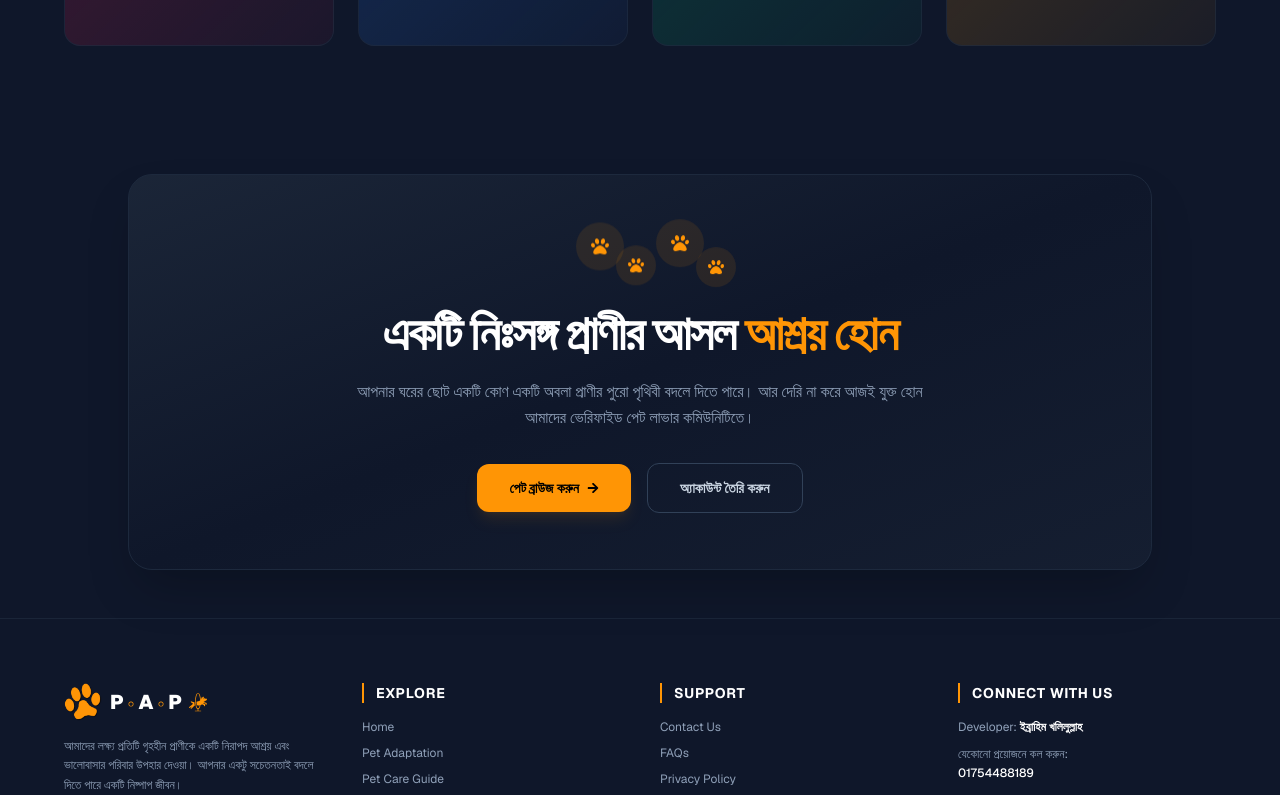
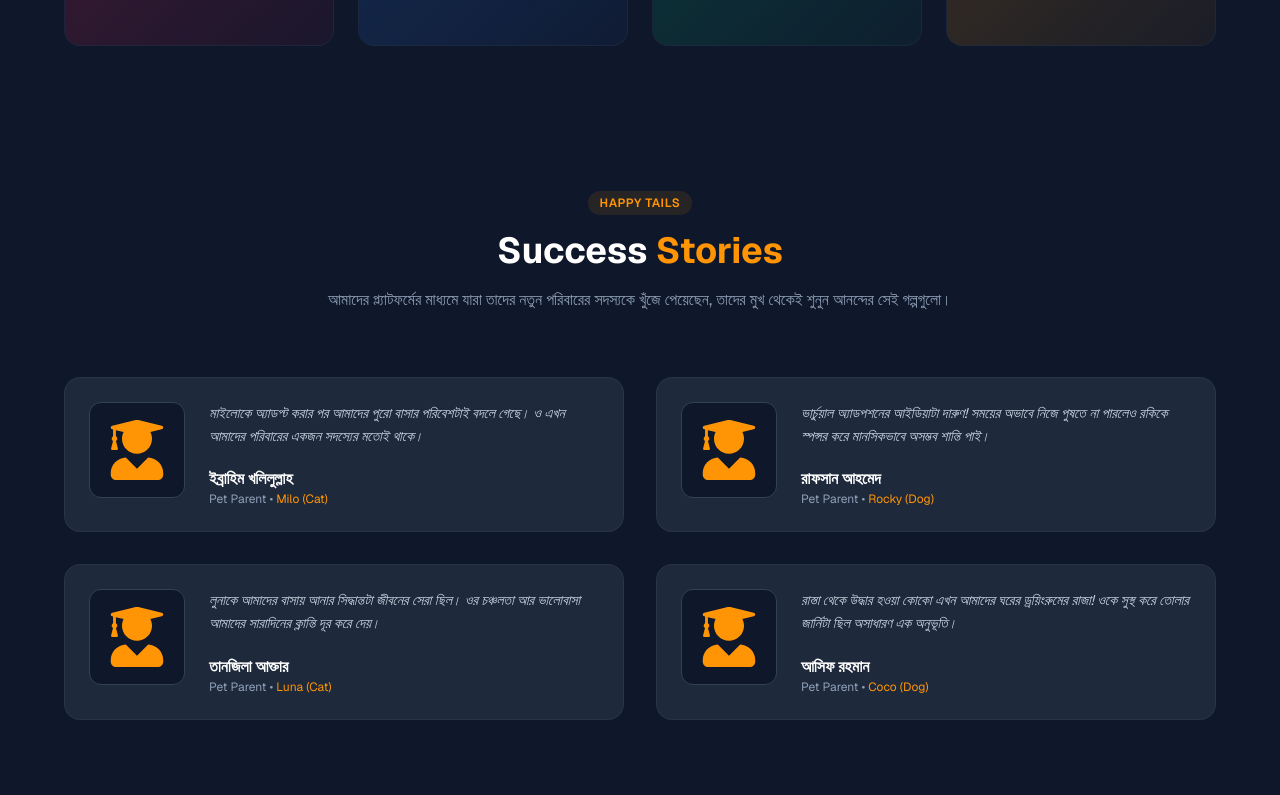
Before and after one commit to 01754488189ib-tech/B-13-Assignment-09-2.0, a Next.js app: page / in a window 1280 px wide. Shown: the part 3100-3895 px from the top of the page. Built offline with nearby package versions, Linux system fonts and the light colour scheme.

Commit message:
chore: migrate Success Stories component from old repository to fresh setup

```diff
--- a/src/app/page.js
+++ b/src/app/page.js
@@ -3,6 +3,7 @@ import Banner from "@/components/Banner";
 import CallToAction from "@/components/CallToAction";
 import Patnest from "@/components/Patnest";
 import Petcare from "@/components/Petcare";
+import SuccessStories from "@/components/SuccessStories";
 import Tabs from "@/components/Tabs";
 import Image from "next/image";
 
@@ -14,7 +15,7 @@ export default function Home() {
       <Petcare />
       <AdoptionProcess />
       <Patnest />
-      {/* <SuccessStories /> */}
+      <SuccessStories />
       {/* <SimplePetFeature /> */}
       <CallToAction />
     </div>
--- /dev/null
+++ b/src/components/SuccessStories.jsx
@@ -0,0 +1,82 @@
+import React from 'react';
+import { FaUserGraduate } from 'react-icons/fa';
+
+const SuccessStories = () => {
+    const stories = [
+        {
+            id: 1,
+            name: "ইব্রাহিম খলিলুল্লাহ",
+            role: "Pet Parent",
+            petName: "Milo (Cat)",
+            quote: "মাইলোকে অ্যাডপ্ট করার পর আমাদের পুরো বাসার পরিবেশটাই বদলে গেছে। ও এখন আমাদের পরিবারের একজন সদস্যের মতোই থাকে।"
+        },
+        {
+            id: 2,
+            name: "রাফসান আহমেদ",
+            role: "Pet Parent",
+            petName: "Rocky (Dog)",
+            quote: "ভার্চুয়াল অ্যাডপশনের আইডিয়াটা দারুণ! সময়ের অভাবে নিজে পুষতে না পারলেও রকিকে স্পন্সর করে মানসিকভাবে অসম্ভব শান্তি পাই।"
+        },
+        {
+            "id": 3,
+            "name": "তানজিলা আক্তার",
+            "role": "Pet Parent",
+            "petName": "Luna (Cat)",
+            "quote": "লুনাকে আমাদের বাসায় আনার সিদ্ধান্তটা জীবনের সেরা ছিল। ওর চঞ্চলতা আর ভালোবাসা আমাদের সারাদিনের ক্লান্তি দূর করে দেয়।"
+        },
+        {
+            "id": 4,
+            "name": "আসিফ রহমান",
+            "role": "Pet Parent",
+            "petName": "Coco (Dog)",
+            "quote": "রাস্তা থেকে উদ্ধার হওয়া কোকো এখন আমাদের ঘরের ড্রয়িংরুমের রাজা! ওকে সুস্থ করে তোলার জার্নিটা ছিল অসাধারণ এক অনুভূতি।"
+        }
+    ];
+
+    return (
+        <section className="bg-[#0f172a] text-slate-300 py-16 px-4 md:px-8 font-sans">
+            <div className="max-w-6xl mx-auto">
+                <header className="text-center max-w-2xl mx-auto mb-16">
+                    <span className="text-[#FF9505] text-xs font-semibold uppercase tracking-wider bg-[#FF9505]/10 px-3 py-1 rounded-full inline-block mb-4">
+                        Happy Tails
+                    </span>
+                    <h1 className="text-3xl md:text-4xl font-bold text-white mb-4">
+                        Success <span className="text-[#FF9505]">Stories</span>
+                    </h1>
+                    <p className="text-slate-400 text-base leading-relaxed">
+                        আমাদের প্ল্যাটফর্মের মাধ্যমে যারা তাদের নতুন পরিবারের সদস্যকে খুঁজে পেয়েছেন, তাদের মুখ থেকেই শুনুন আনন্দের সেই গল্পগুলো।
+                    </p>
+                </header>
+                <main className="grid grid-cols-1 lg:grid-cols-2 gap-8">
+                    {stories.map((story) => (
+                        <div
+                            key={story.id}
+                            className="bg-[#1e293b] border border-slate-700/50 p-6 rounded-2xl flex flex-col sm:flex-row gap-6 items-center sm:items-start transition-all duration-300 hover:border-[#FF9505]/40"
+                        >
+                            <div className="relative w-24 h-24 rounded-xl overflow-hidden border border-slate-700 flex-shrink-0 bg-[#0f172a]">
+                                <FaUserGraduate
+                                    className="text-[#FF9505] absolute top-1/2 left-1/2 transform -translate-x-1/2 -translate-y-1/2 text-6xl" />
+                            </div>
+                            <div className="flex-1 text-center sm:text-left space-y-3">
+
+                                <p className="text-slate-300 text-sm leading-relaxed italic">
+                                    {story.quote}
+                                </p>
+                                <div className="pt-2">
+                                    <h3 className="text-base font-semibold text-white">
+                                        {story.name}
+                                    </h3>
+                                    <p className="text-xs text-slate-400">
+                                        {story.role} • <span className="text-[#FF9505]">{story.petName}</span>
+                                    </p>
+                                </div>
+                            </div>
+                        </div>
+                    ))}
+                </main>
+            </div>
+        </section>
+    );
+};
+
+export default SuccessStories;
```
